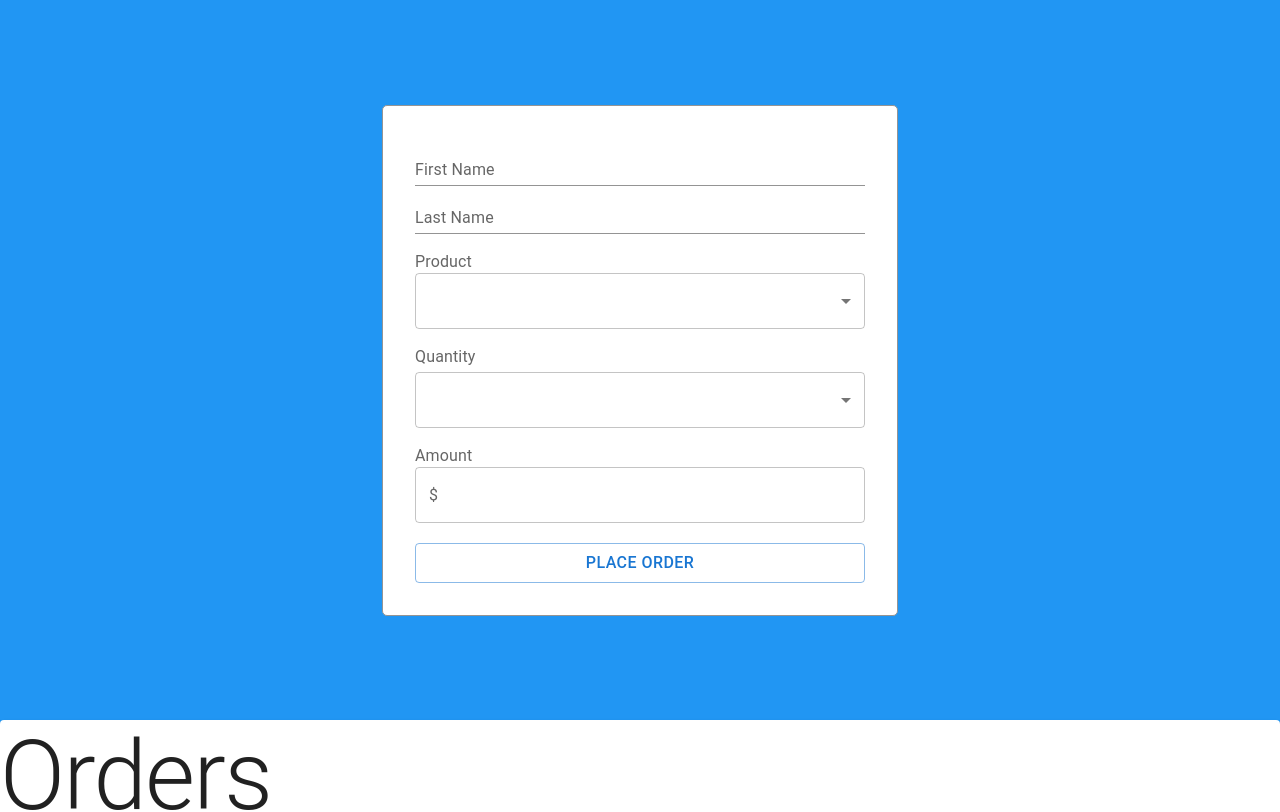
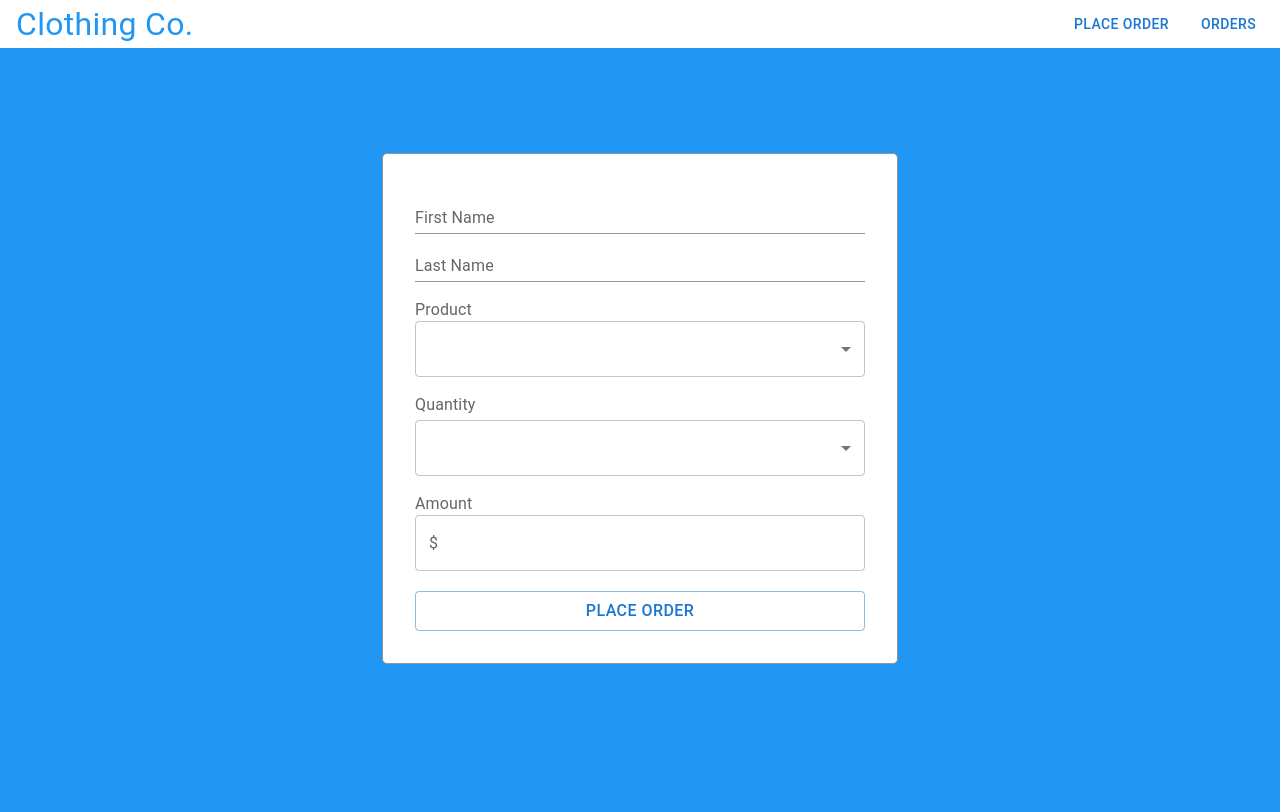
Before and after one commit to ploymahloy/orderform-materialui, a React (Create React App) app: page / in a window 1280 px wide. Shown: the top 812 px of the page. Built offline with nearby package versions, Linux system fonts and the light colour scheme; the HTML template or start-up script is replaced by a standard one.

Commit message:
New orders are sent to separate page

```diff
--- a/package.json
+++ b/package.json
@@ -1,5 +1,5 @@
 {
-  "name": "crc-assessment",
+  "name": "orderform-materialui",
   "version": "0.1.0",
   "private": true,
   "dependencies": {
--- a/src/App.jsx
+++ b/src/App.jsx
@@ -3,7 +3,6 @@ import { BrowserRouter as Router, Routes, Route, Link } from 'react-router-dom';
 import { Button, Typography } from '@mui/material';
 
 import Form from './Form.jsx';
-// import Navbar from './Navbar.jsx';
 import Orders from './Orders.jsx';
 import Error from './Error.jsx';
 
@@ -51,7 +50,6 @@ const navBackgroundStyles = {
 	backgroundColor: 'rgb(255, 255, 255)',
 };
 
-
 function App() {
 	const [orders, setOrders] = useState(starterOrders);
 
@@ -60,60 +58,49 @@ function App() {
 		if (cachedData?.length) {
 			setOrders(JSON.parse(cachedData));
 		}
-  }, [])
-
-  // useEffect(() => {
-  //   window.localStorage.setItem('ORDERS_ARRAY', JSON.stringify(orders))
-  // }, [orders])
+	}, []);
 
 	const newOrderFunc = (order) => {
 		setOrders((prevOrders) => {
-      const newOrders = [order, ...prevOrders]
-      window.localStorage.setItem("ORDERS_ARRAY", JSON.stringify(newOrders));
+			const newOrders = [order, ...prevOrders];
+			window.localStorage.setItem('ORDERS_ARRAY', JSON.stringify(newOrders));
 			return newOrders;
 		});
 	};
 
-	// return (
-	// 	<Router>
-	// 		<div style={navBackgroundStyles}>
-	// 			<div>
-	// 				<Typography
-	// 					sx={{
-	// 						marginLeft: '1rem',
-	// 						fontSize: '2rem',
-	// 						color: 'rgb(33, 150, 243)',
-	// 					}}
-	// 				>
-	// 					Clothing Co.
-	// 				</Typography>
-	// 			</div>
-	// 			<div>
-	// 				<Link to="/" state={{ onSaveOrderData: newOrderFunc }}>
-	// 					<Button sx={{ marginRight: '1rem' }} variant="text">
-	// 						Place Order
-	// 					</Button>
-	// 				</Link>
-	// 				<Link to="/orders" state={{ orders: orders }}>
-	// 					<Button sx={{ marginRight: '1rem' }} variant="text">
-	// 						Orders
-	// 					</Button>
-	// 				</Link>
-	// 			</div>
-	// 		</div>
-	// 		<Routes>
-	// 			<Route path="/" element={<Form />} />
-	// 			<Route path="/orders" element={<Orders />} />
-	// 			<Route path="/*" element={<Error />} />
-	// 		</Routes>
-	// 	</Router>
-	// );
-
 	return (
-		<>
-			<Form onSaveOrderData={newOrderFunc} />
-			<Orders orders={orders} />
-		</>
+		<Router>
+			<div style={navBackgroundStyles}>
+				<div>
+					<Typography
+						sx={{
+							marginLeft: '1rem',
+							fontSize: '2rem',
+							color: 'rgb(33, 150, 243)',
+						}}
+					>
+						Clothing Co.
+					</Typography>
+				</div>
+				<div>
+					<Link to="/">
+						<Button sx={{ marginRight: '1rem' }} variant="text">
+							Place Order
+						</Button>
+					</Link>
+					<Link to="/orders">
+						<Button sx={{ marginRight: '1rem' }} variant="text">
+							Orders
+						</Button>
+					</Link>
+				</div>
+			</div>
+			<Routes>
+				<Route path="/" element={<Form onSaveOrderData={newOrderFunc} />} />
+				<Route path="/orders" element={<Orders orders={orders} />} />
+				<Route path="/*" element={<Error />} />
+			</Routes>
+		</Router>
 	);
 }
 
--- a/src/Form.jsx
+++ b/src/Form.jsx
@@ -8,8 +8,8 @@ import {
 	InputLabel,
 	MenuItem,
 	OutlinedInput,
-  Select,
-  Slide,
+	Select,
+	Slide,
 	TextField,
 } from '@mui/material';
 
@@ -92,7 +92,7 @@ export default function Form({ onSaveOrderData }) {
 				display: 'flex',
 				justifyContent: 'center',
 				alignItems: 'center',
-        height: '90vh'
+				height: '90vh',
 			}}
 		>
 			<div style={{ position: 'fixed', top: '60px', right: '10px' }}>
--- a/src/Orders.jsx
+++ b/src/Orders.jsx
@@ -1,5 +1,4 @@
 import React from 'react';
-// import { useLocation } from 'react-router-dom';
 import {
 	Paper,
 	Table,
@@ -11,10 +10,7 @@ import {
 	Typography,
 } from '@mui/material';
 
-export default function Orders({orders}) {
-	// const location = useLocation();
-	// const orders = location.state?.orders;
-
+export default function Orders({ orders }) {
 	return (
 		<TableContainer component={Paper}>
 			<Typography variant="h1">Orders</Typography>
```
Also changed, not shown: public/pattern.png (deleted). Lines whose indentation alone changed are shown as unchanged.
